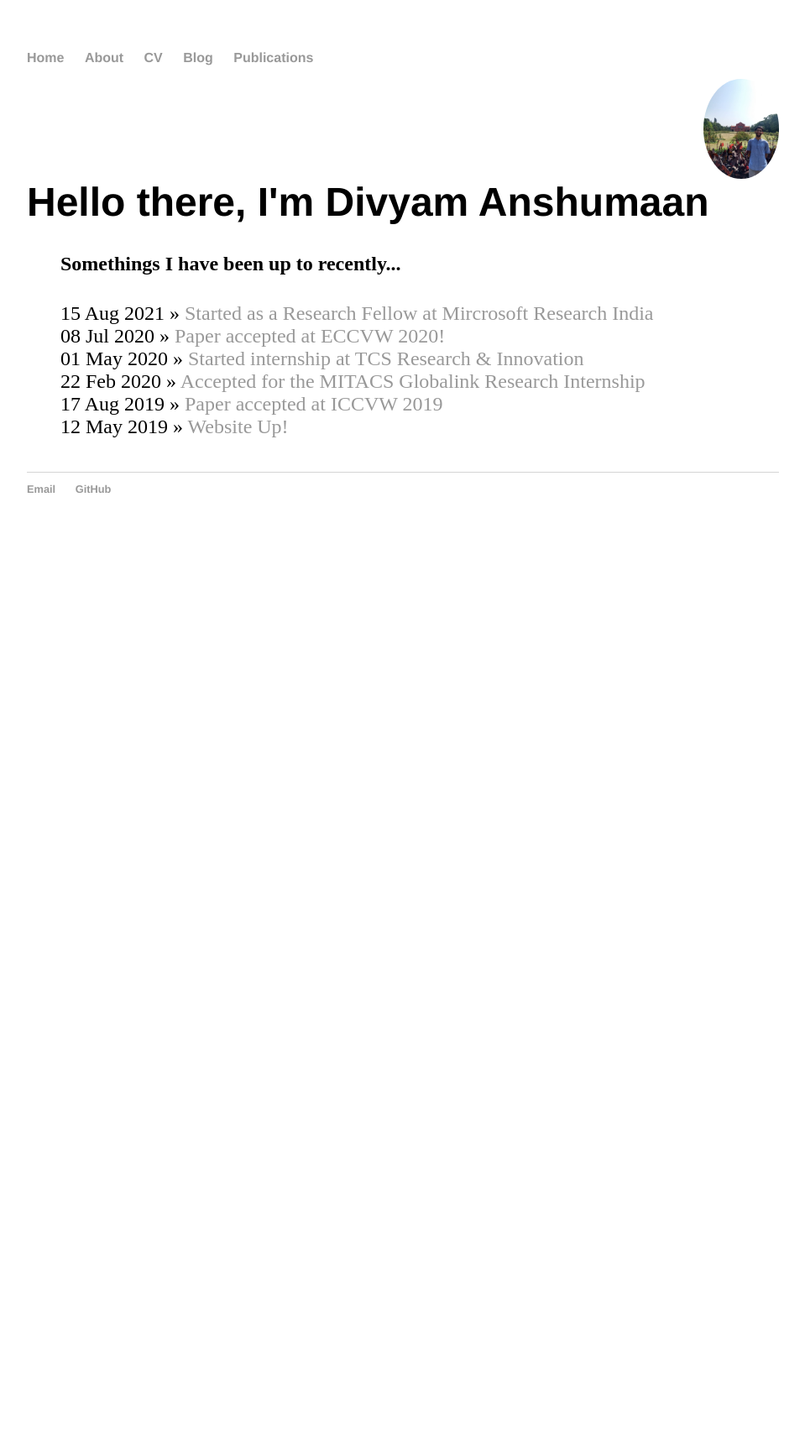
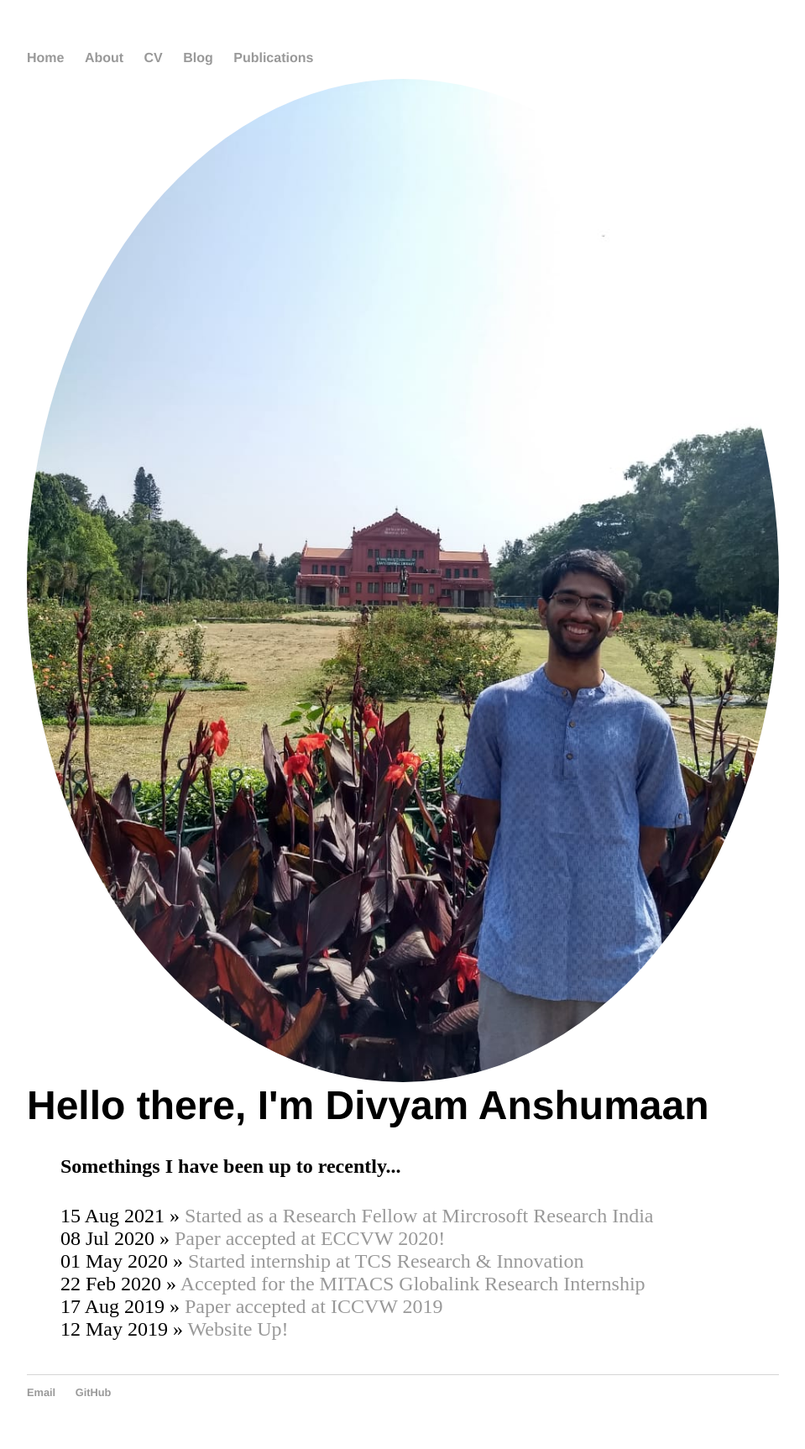
Before and after one commit to divyam02/divyam02_backup.github.io, a Jekyll site: the page built from index.html, in a window 1280 px wide. Shown: the whole page at 84% size, without its empty margins (160-1119 px from the left). Built offline with Jekyll 4.4.1, drawn with Linux system fonts in a browser that asks for light colours; before the commit the page ends 900 px from its top, so only the background shows below that.

Commit message:
Update main.css

```diff
--- a/css/main.css
+++ b/css/main.css
@@ -44,6 +44,6 @@ ul.posts li {
 
 img {
   border-radius: 50%;
-  width: 10%;
+  width: 100%;
   height: auto;
 }
```
